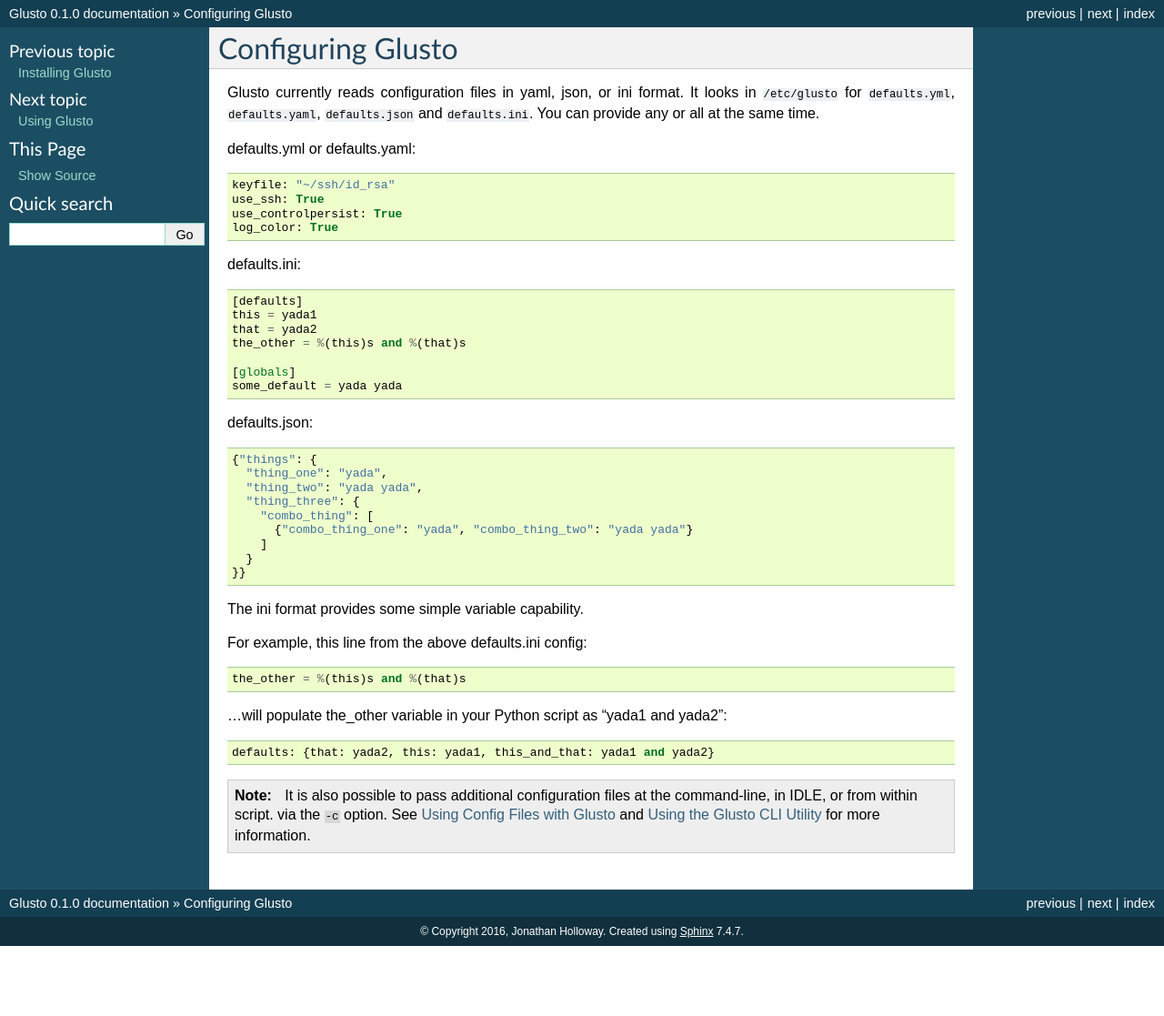
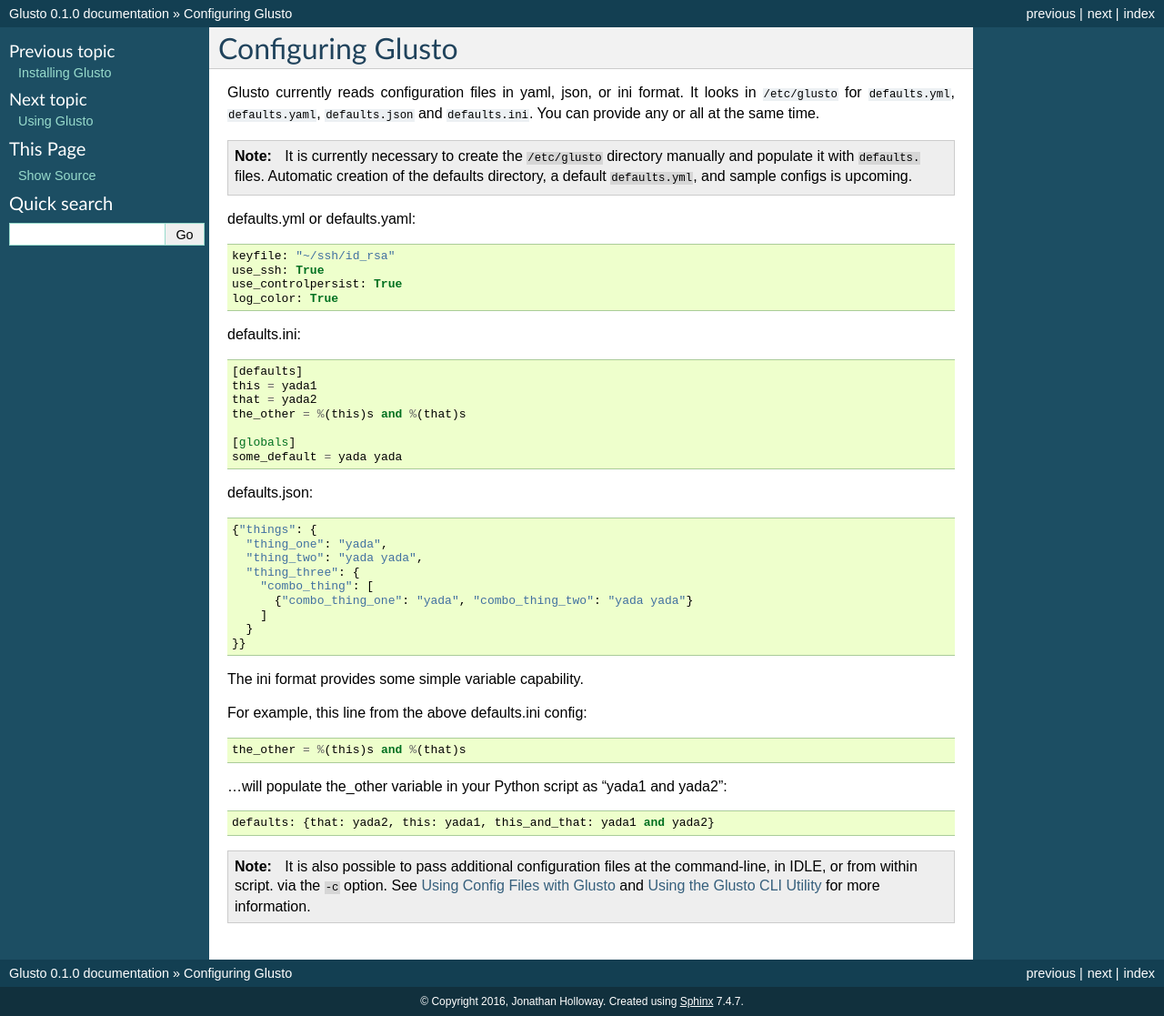
Before and after one commit to loadtheaccumulator/glusto, a Sphinx documentation site: the page built from docs/userguide/configuration.rst, in a window 1280 px wide. Shown: the whole page at 91% size. Built offline with Sphinx 7.4.7, drawn with Linux system fonts in a browser that asks for light colours; pages that are not in the unit, such as notebooks, are missing from menus; before the commit the page ends 1040 px from its top, so only the background shows below that.

Commit message:
docs minor edit
Signed-off-by: Jonathan Holloway <loadtheaccumulator@gmail.com>

```diff
--- a/docs/userguide/configuration.rst
+++ b/docs/userguide/configuration.rst
@@ -4,6 +4,12 @@
 Glusto currently reads configuration files in yaml, json, or ini format.
 It looks in ``/etc/glusto`` for ``defaults.yml``, ``defaults.yaml``, ``defaults.json`` and ``defaults.ini``.
 You can provide any or all at the same time.
+
+.. Note::
+
+	It is currently necessary to create the ``/etc/glusto`` directory manually
+	and populate it with ``defaults.`` files. Automatic creation of the defaults
+	directory, a default ``defaults.yml``, and sample configs is upcoming.
 
 defaults.yml or defaults.yaml::
 
```
